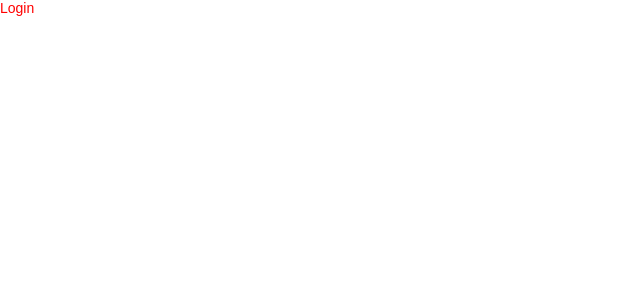
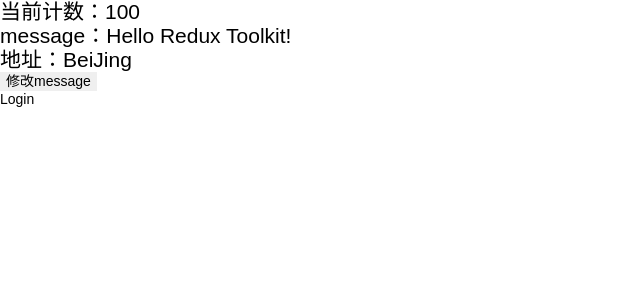
Before and after one commit to jasonshu1229/lshrs-admin, a React (Create React App) app: page /#/login in a window 1280 px wide. Shown: the top 300 px of the page, without its empty margins (0-640 px from the left). Built offline with nearby package versions, Linux system fonts and the light colour scheme.

Commit message:
feat: 集成redux环境,编写useappselector和useappdispatch

```diff
--- a/package.json
+++ b/package.json
@@ -3,6 +3,7 @@
   "version": "0.1.3",
   "private": true,
   "dependencies": {
+    "@reduxjs/toolkit": "^1.9.5",
     "@testing-library/jest-dom": "^5.16.5",
     "@testing-library/react": "^13.4.0",
     "@testing-library/user-event": "^13.5.0",
@@ -15,6 +16,7 @@
     "normalize.css": "^8.0.1",
     "react": "^18.2.0",
     "react-dom": "^18.2.0",
+    "react-redux": "^8.0.5",
     "react-router-dom": "^6.11.1",
     "react-scripts": "5.0.1",
     "typescript": "^4.9.5",
--- a/src/App.tsx
+++ b/src/App.tsx
@@ -2,9 +2,33 @@
 import { useRoutes } from 'react-router-dom'
 
 import routes from './router'
+import { shallowAppEqual, useAppSelector, useAppDispatch } from '@/store/hooks'
+import { changeMessageAction } from '@/store/modules/counter'
 
 function App() {
-  return <div className="App">{useRoutes(routes)}</div>
+  const { count, message, address } = useAppSelector(
+    (state) => ({
+      count: state.counter.count,
+      message: state.counter.message,
+      address: state.counter.address
+    }),
+    shallowAppEqual
+  )
+
+  const dispatch = useAppDispatch()
+  function handleChangeMessage() {
+    dispatch(changeMessageAction('哈哈哈哈哈哈哈'))
+  }
+
+  return (
+    <div className="App">
+      <h2>当前计数：{count}</h2>
+      <h2>message：{message}</h2>
+      <h2>地址：{address}</h2>
+      <button onClick={handleChangeMessage}>修改message</button>
+      {useRoutes(routes)}
+    </div>
+  )
 }
 
 export default App
--- a/src/assets/css/common.less
+++ b/src/assets/css/common.less
@@ -1,4 +1,3 @@
 body {
   font-size: 14px;
-  color: red;
 }
--- a/src/index.tsx
+++ b/src/index.tsx
@@ -1,16 +1,20 @@
 import React from 'react'
 import ReactDOM from 'react-dom/client'
 import { HashRouter } from 'react-router-dom'
+import { Provider } from 'react-redux'
 import 'normalize.css'
 
 import '@/assets/css/index.less'
 
 import App from '@/App'
+import store from '@/store'
 
 const root = ReactDOM.createRoot(document.getElementById('root') as HTMLElement)
 
 root.render(
-  <HashRouter>
-    <App />
-  </HashRouter>
+  <Provider store={store}>
+    <HashRouter>
+      <App />
+    </HashRouter>
+  </Provider>
 )
--- /dev/null
+++ b/src/store/hooks.ts
@@ -0,0 +1,12 @@
+import {
+  TypedUseSelectorHook,
+  useSelector,
+  useDispatch,
+  shallowEqual
+} from 'react-redux'
+import { IRootState, DispatchType } from './index'
+
+// 动态推导 IRootState 的类型
+export const useAppSelector: TypedUseSelectorHook<IRootState> = useSelector
+export const useAppDispatch: () => DispatchType = useDispatch
+export const shallowAppEqual = shallowEqual
--- /dev/null
+++ b/src/store/index.ts
@@ -0,0 +1,19 @@
+import { configureStore } from '@reduxjs/toolkit'
+import counterReducer from './modules/counter'
+
+const store = configureStore({
+  reducer: {
+    counter: counterReducer
+  }
+})
+
+// 方法一：获取getState的返回值类型，是一个函数类型
+// const state = store.getState()
+// export type IRootState = typeof state
+
+// 方法二：获取getState的返回值类型，是一个函数类型
+type GetStateFnType = typeof store.getState
+export type IRootState = ReturnType<GetStateFnType>
+export type DispatchType = typeof store.dispatch
+
+export default store
--- /dev/null
+++ b/src/store/modules/counter.ts
@@ -0,0 +1,18 @@
+import { createSlice } from '@reduxjs/toolkit'
+
+const counterSlice = createSlice({
+  name: 'counter',
+  initialState: {
+    count: 100,
+    message: 'Hello Redux Toolkit!',
+    address: 'BeiJing'
+  },
+  reducers: {
+    changeMessageAction(state, { payload }) {
+      state.message = payload
+    }
+  }
+})
+
+export const { changeMessageAction } = counterSlice.actions
+export default counterSlice.reducer
```
Also changed, not shown: 1 other file (tests, documents, lock files or other folders).
